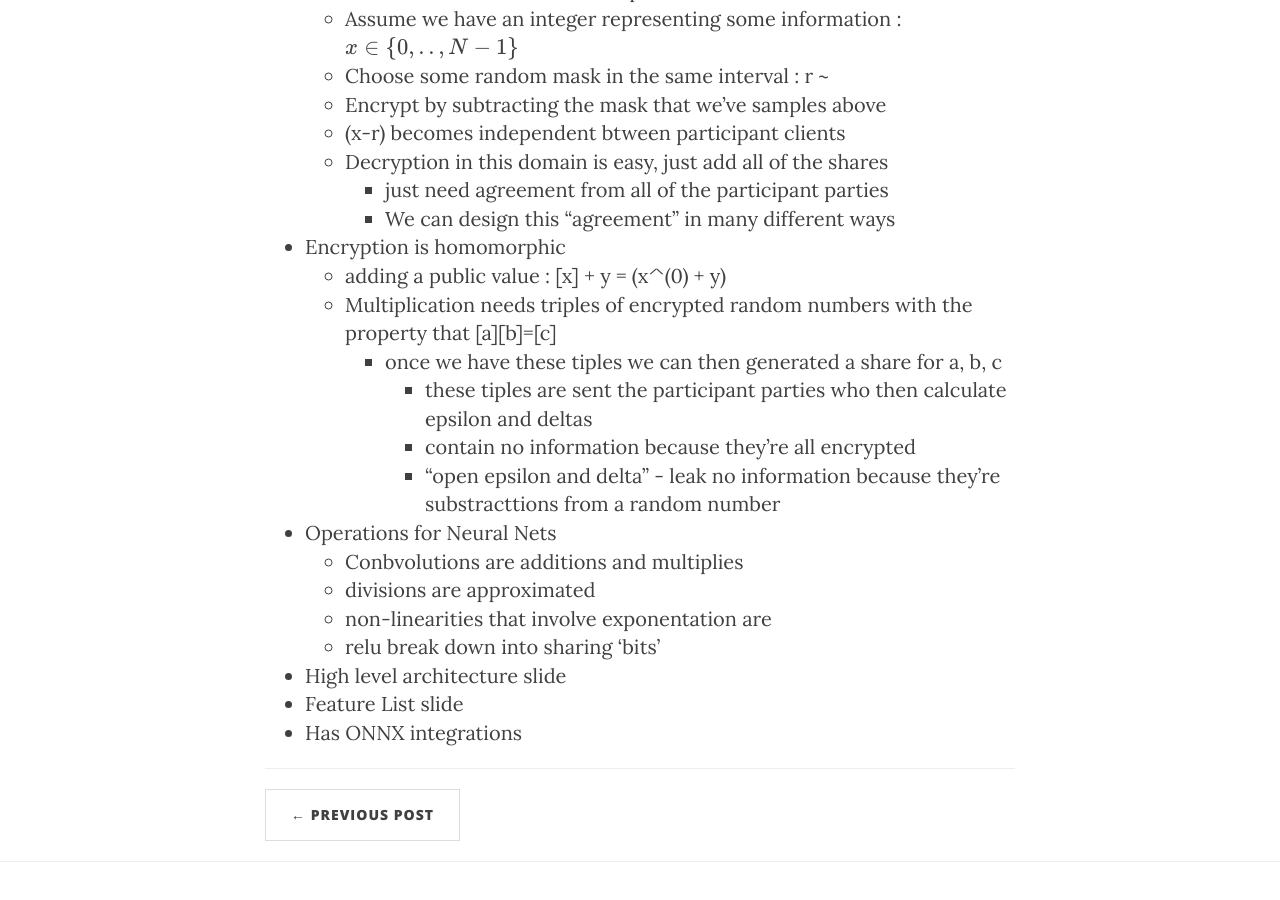
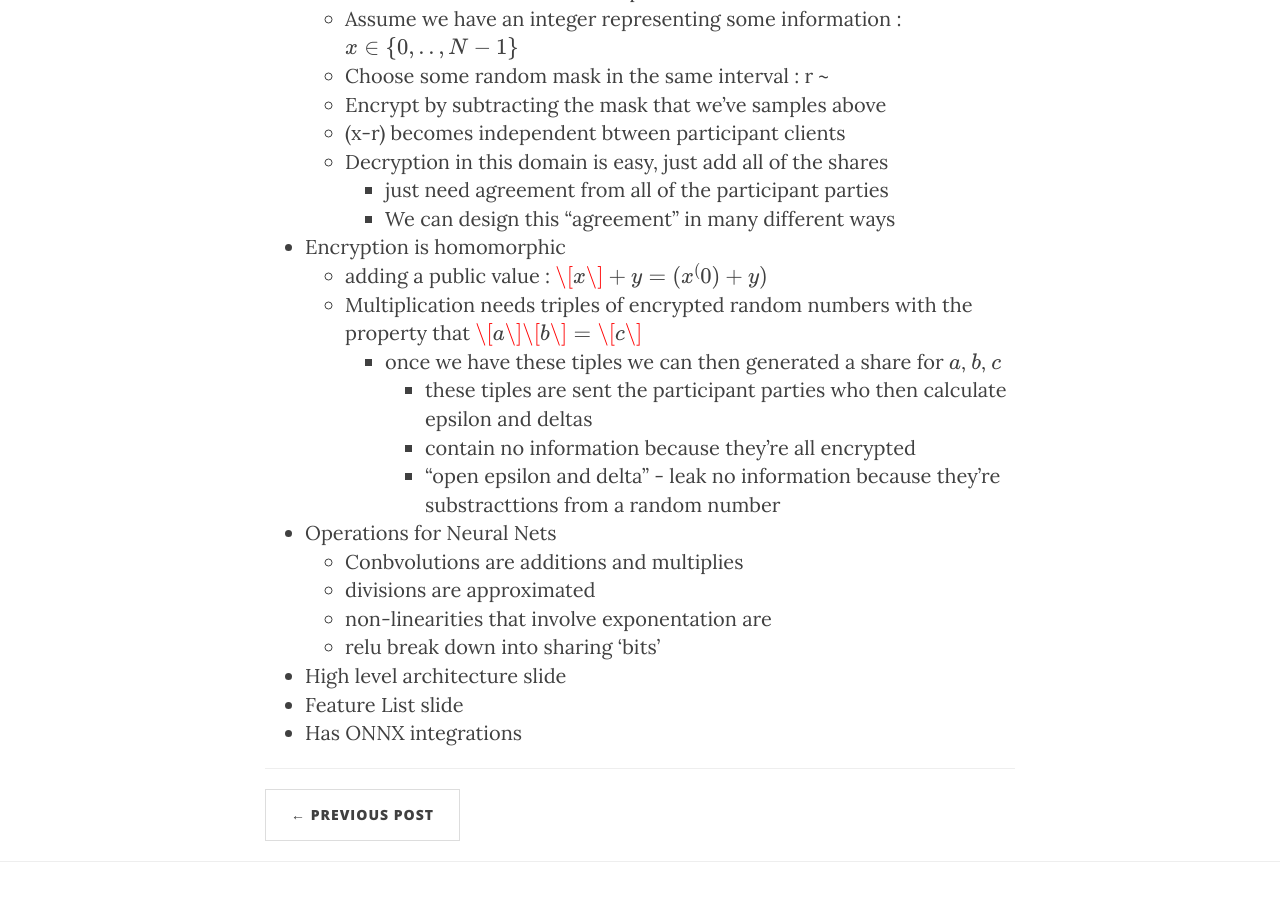
Before and after one commit to edhenry/edhenry.github.io, a Jekyll site: the page built from _posts/2019-12-8-NeurIPS-Notes.md, in a window 1280 px wide and 900 px high, scrolled down 5118 px. Built offline with Jekyll 4.4.1, drawn with Linux system fonts in a browser that asks for light colours; nearby versions of some CDN libraries; formulas are drawn with MathJax 3.

Commit message:
TeX Formatting
More formatting, this time for TeX

```diff
--- a/_posts/2019-12-8-NeurIPS-Notes.md
+++ b/_posts/2019-12-8-NeurIPS-Notes.md
@@ -154,9 +154,9 @@ The question being asked "Can data be encypted and still be used to train models
 		* just need agreement from all of the participant parties
 		* We can design this "agreement" in many different ways
 * Encryption is homomorphic
-	* adding a public value : [x] + y = (x^(0) + y)
-	* Multiplication needs triples of encrypted random numbers with the property that [a][b]=[c]
-		* once we have these tiples we can then generated a share for a, b, c
+	* adding a public value : $$\[x\] + y = (x^(0) + y)$$
+	* Multiplication needs triples of encrypted random numbers with the property that $$\[a\]\[b\]=\[c\]$$
+		* once we have these tiples we can then generated a share for $$a$$, $$b$$, $$c$$
 			* these tiples are sent the participant parties who then calculate epsilon and deltas
 			* contain no information because they're all encrypted
 			* "open epsilon and delta" - leak no information because they're substracttions from a random number
```
